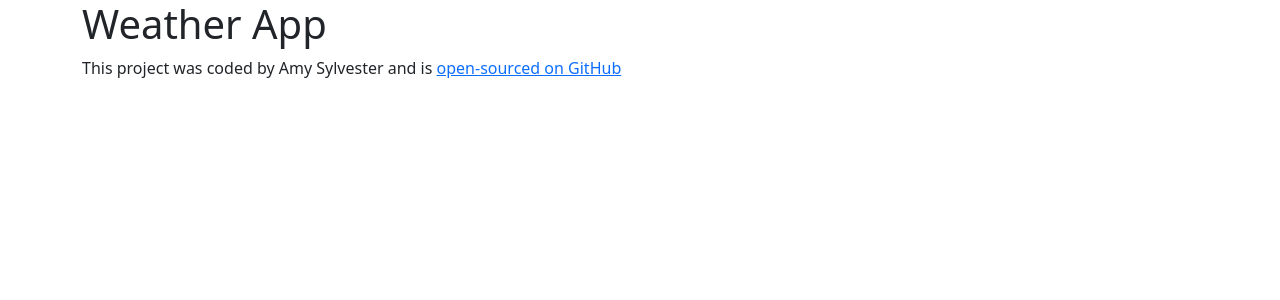
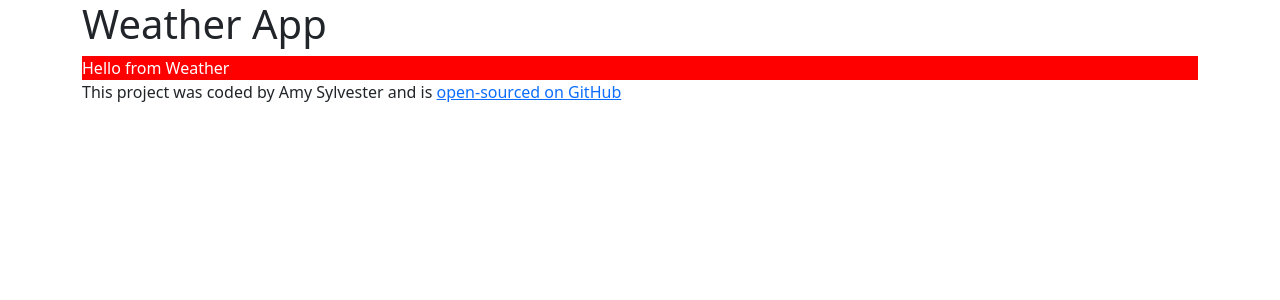
Before and after one commit to amysylvester/final-react-weather-app, a React (Create React App) app: page / in a window 1280 px wide. Shown: the top 300 px of the page. Built offline with nearby package versions, Linux system fonts and the light colour scheme.

Commit message:
Create & import Weather.js and .css

```diff
--- a/src/App.js
+++ b/src/App.js
@@ -1,3 +1,5 @@
+import "./App.css";
+import Weather from "./Weather";
 import "./App.css";
 
 export default function App() {
@@ -5,6 +7,7 @@ export default function App() {
     <div className="App">
       <div className="container">
         <h1>Weather App</h1>
+        <Weather />
         <footer>
           This project was coded by Amy Sylvester and is{" "}
           <a
--- /dev/null
+++ b/src/Weather.css
@@ -0,0 +1,4 @@
+.Weather {
+  background-color: red;
+  color: white;
+}
--- /dev/null
+++ b/src/Weather.js
@@ -0,0 +1,6 @@
+import React from "react";
+import "./Weather.css";
+
+export default function Weather() {
+  return <div className="Weather">Hello from Weather</div>;
+}
```
